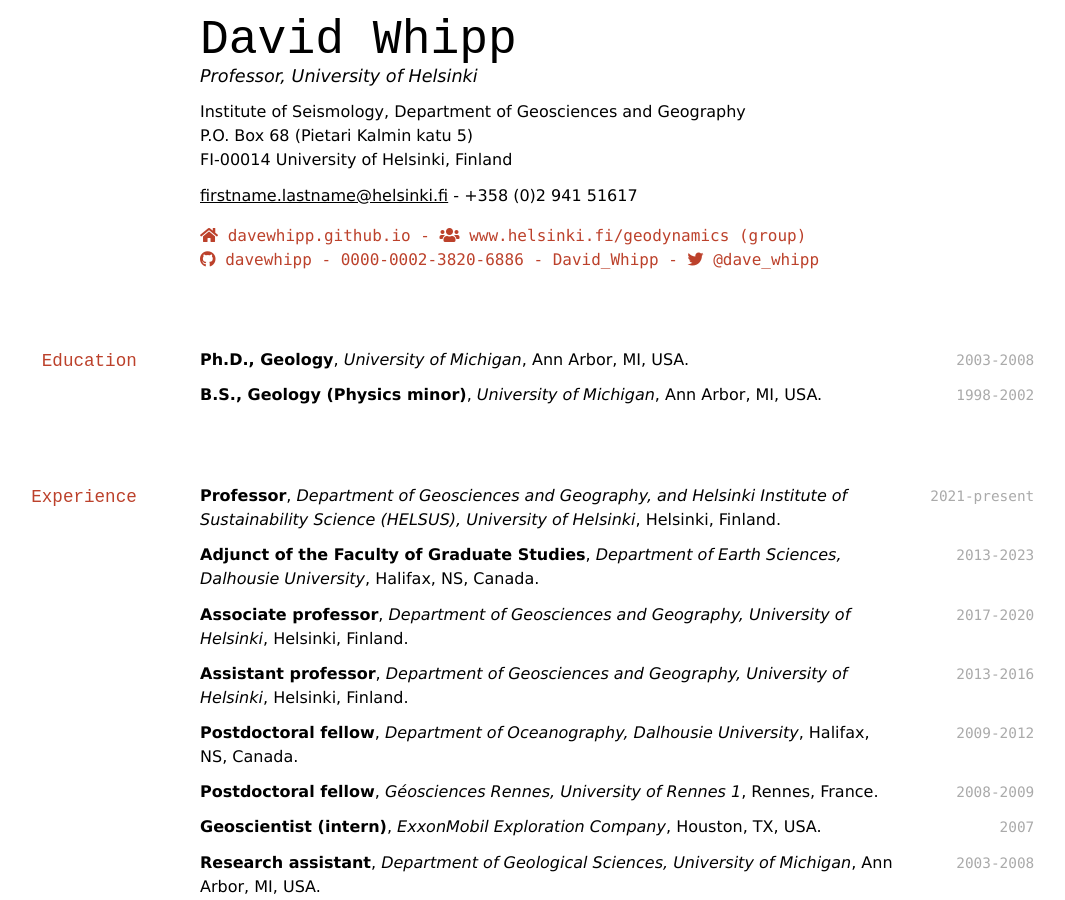
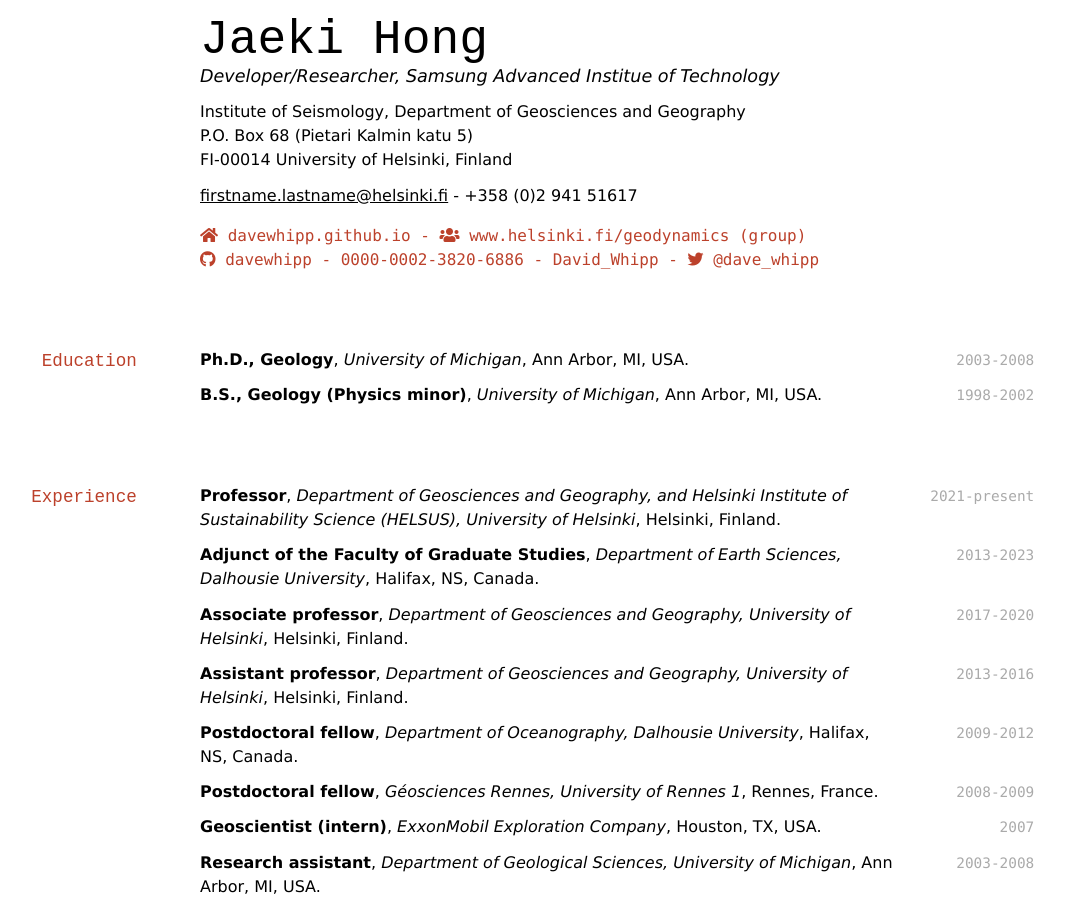
Before and after one commit to Jaeki/jaeki.github.io, a Jekyll site: the page built from index.md, in a window 1280 px wide and 900 px high. Shown: the whole window, without its empty margins (132-1197 px from the left). Built offline with Jekyll 4.4.1, drawn with Linux system fonts in a browser that asks for light colours; nearby versions of some CDN libraries; a style sheet for code colours, icons or effects is not loaded.

Commit message:
Update index.md

```diff
--- a/index.md
+++ b/index.md
@@ -2,8 +2,8 @@
 layout: cv
 title: David Whipp's CV
 ---
-# David Whipp
-Professor, University of Helsinki
+# Jaeki Hong
+Developer/Researcher, Samsung Advanced Institue of Technology
 
 Institute of Seismology, Department of Geosciences and Geography<br/>
 P.O. Box 68 (Pietari Kalmin katu 5)<br/>
```
